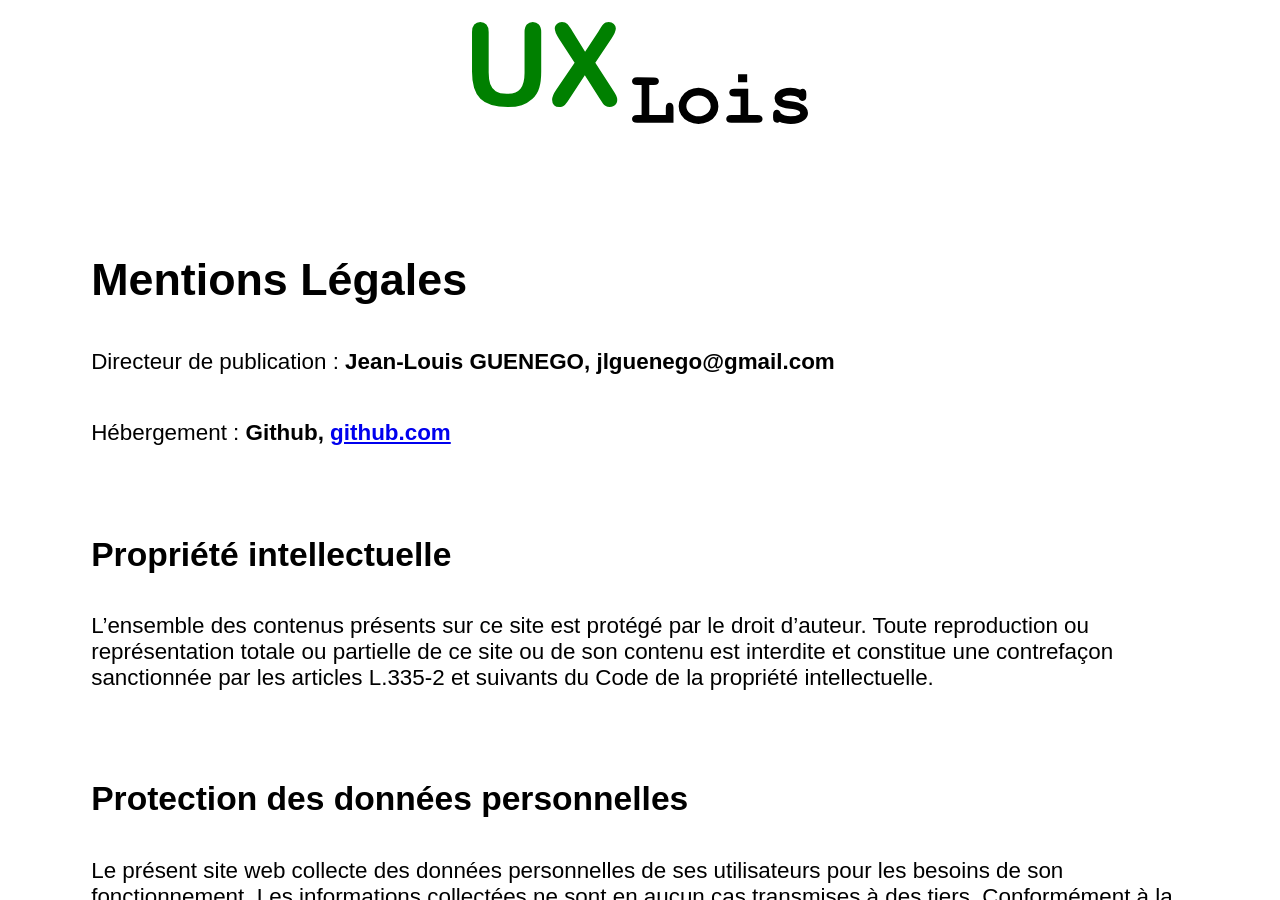
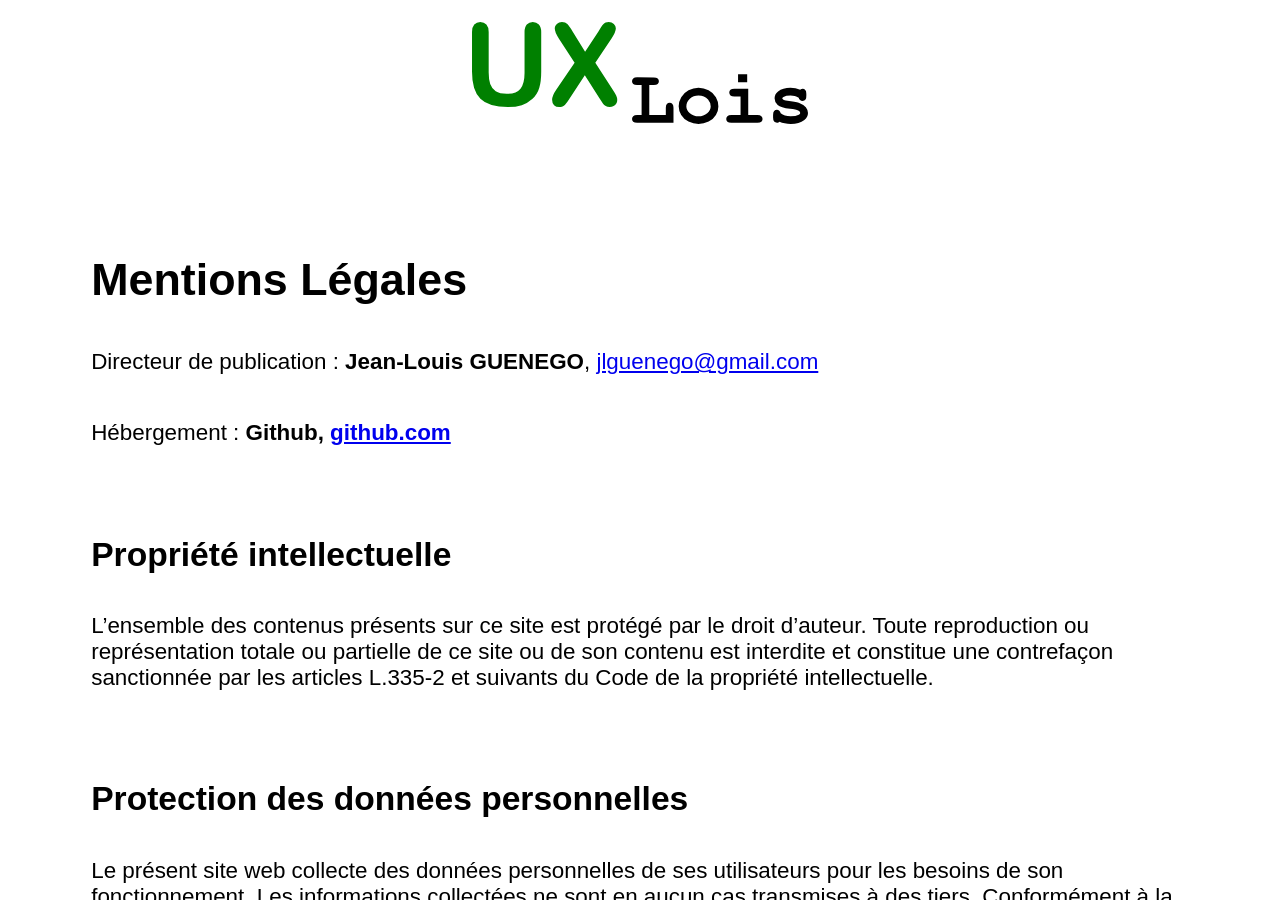
Before and after one commit to ux-lois/ux-lois.github.io, a Jekyll site: the page built from docs/legal.md, in a window 1280 px wide and 900 px high. Built offline with Jekyll 4.4.1, drawn with Linux system fonts in a browser that asks for light colours; nearby versions of some CDN libraries; a script that is not in the unit is left out; our own code applies the rules of GitHub Pages for plain Markdown files; part of the change alters nothing that is shown.

```diff
--- a/docs/legal.md
+++ b/docs/legal.md
@@ -4,7 +4,7 @@ noindex: true
 
 # Mentions Légales
 
-Directeur de publication : **Jean-Louis GUENEGO, jlguenego@gmail.com**
+Directeur de publication : **Jean-Louis GUENEGO**, <jlguenego@gmail.com>
 
 Hébergement : **Github, [github.com](https://github.com)**
 
```
